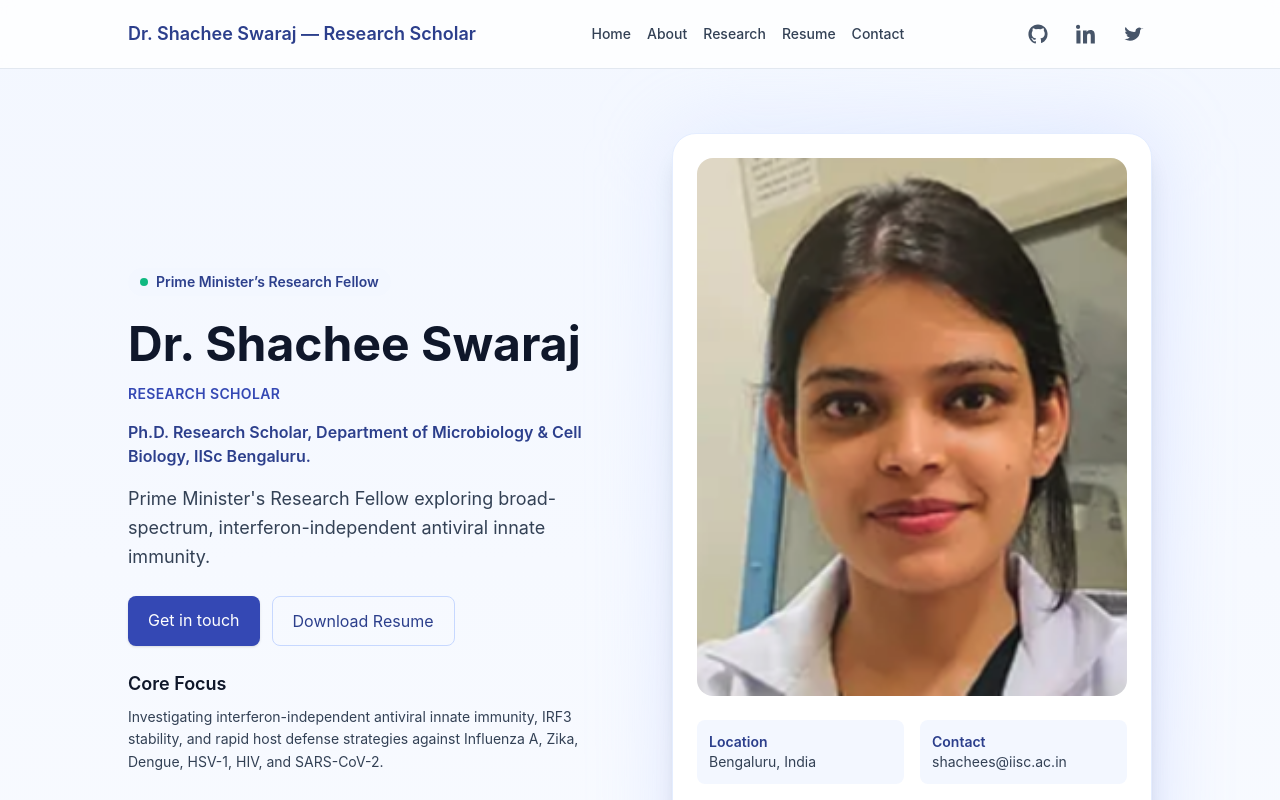
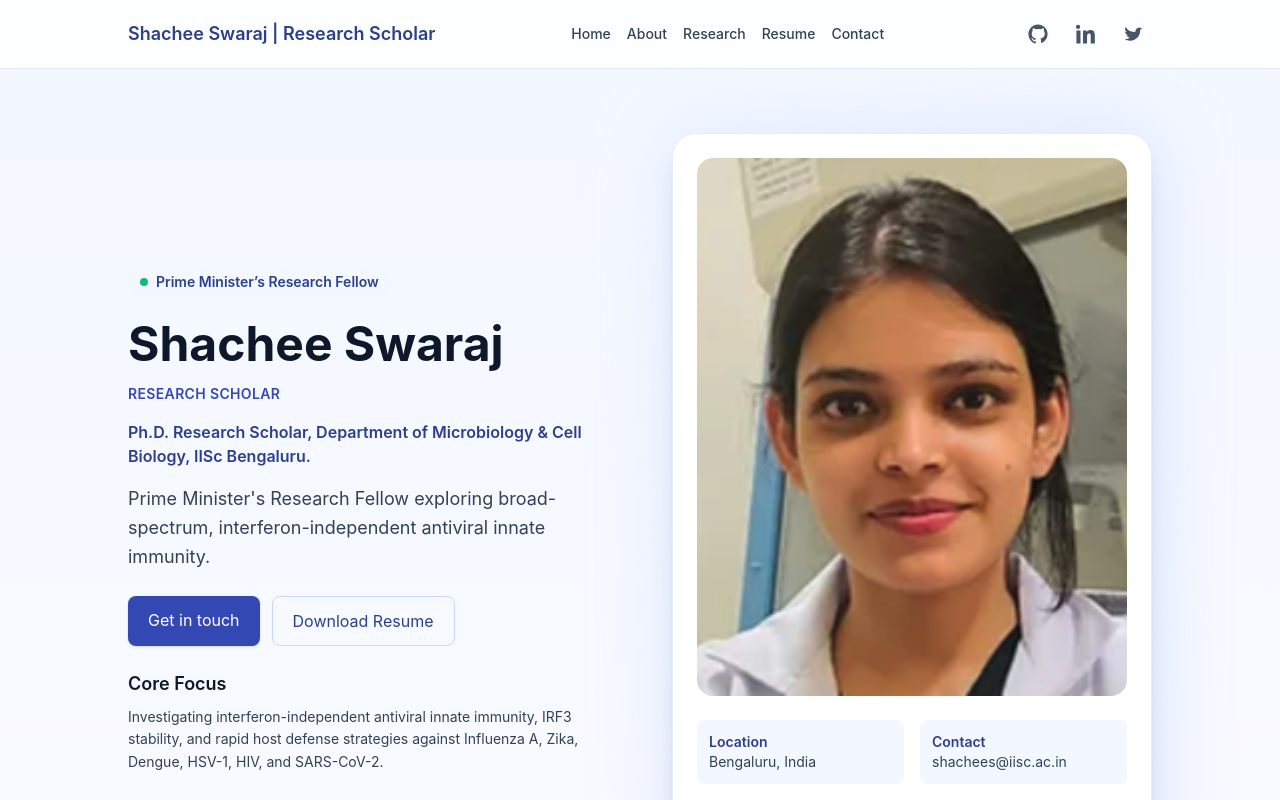
Before and after one commit to midhadomains/Shachee_Nextjs, a Next.js app: page / in a window 1280 px wide. Shown: the top 800 px of the page. Built offline with nearby package versions, Linux system fonts and the light colour scheme.

Commit message:
Removed Dr

```diff
--- a/data/siteData.js
+++ b/data/siteData.js
@@ -1,8 +1,8 @@
 export const siteData = {
   site: {
-    title: "Dr. Shachee Swaraj — Research Scholar",
+    title: "Shachee Swaraj | Research Scholar",
     description: "Prime Minister's Research Fellow exploring broad-spectrum, interferon-independent antiviral innate immunity.",
-    author: "Dr. Shachee Swaraj",
+    author: "Shachee Swaraj",
     email: "shachees@iisc.ac.in",
     location: "Bengaluru, India",
     avatar: "/profile.png",
```
